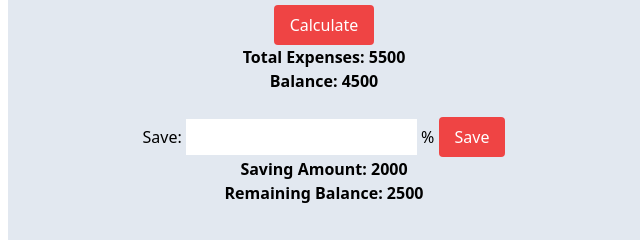
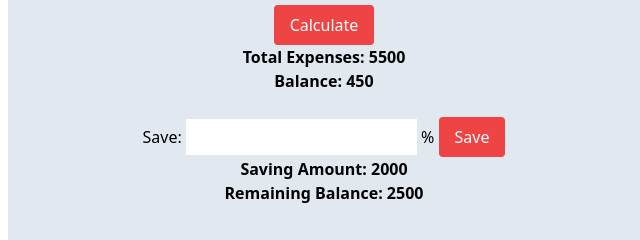
Before and after one commit to dmshikder/Monthly-Balance-Counter, a plain HTML site: page html/index.html in a window 1280 px wide. Shown: the part 475-715 px from the top of the page, 640-1280 px from the left. Drawn offline with nearby package versions, Linux system fonts and the light colour scheme; files that its build step writes are made by us from their sources.

Commit message:
calculate event done

```diff
--- a/html/index.html
+++ b/html/index.html
@@ -52,7 +52,7 @@
         <h2 class="font-bold">
           Total Expenses: <span id="total-expenses">5500</span>
         </h2>
-        <h2 class="font-bold">Balance: <span id="balance">4500</span></h2>
+        <h2 class="font-bold">Balance: <span id="balance">450</span></h2>
         <br />
         Save:
         <input type="text" name="" id="save-percentage" class="h-9" /> %
```
